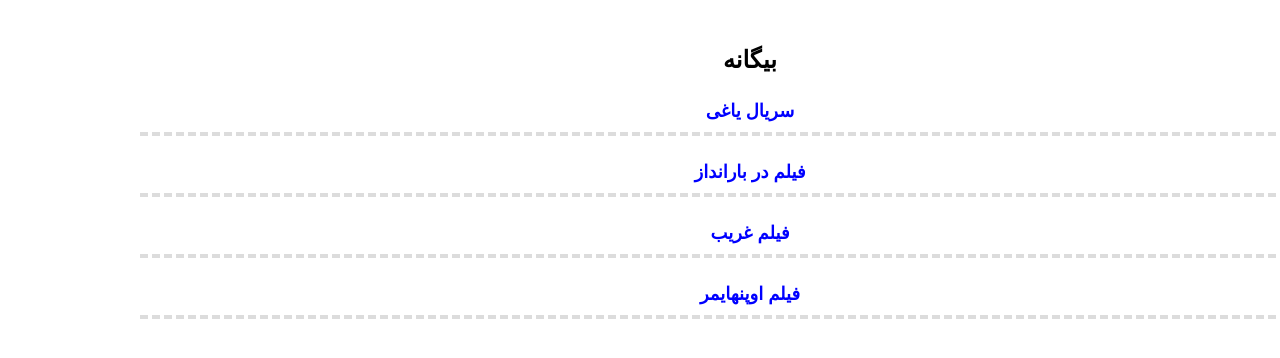
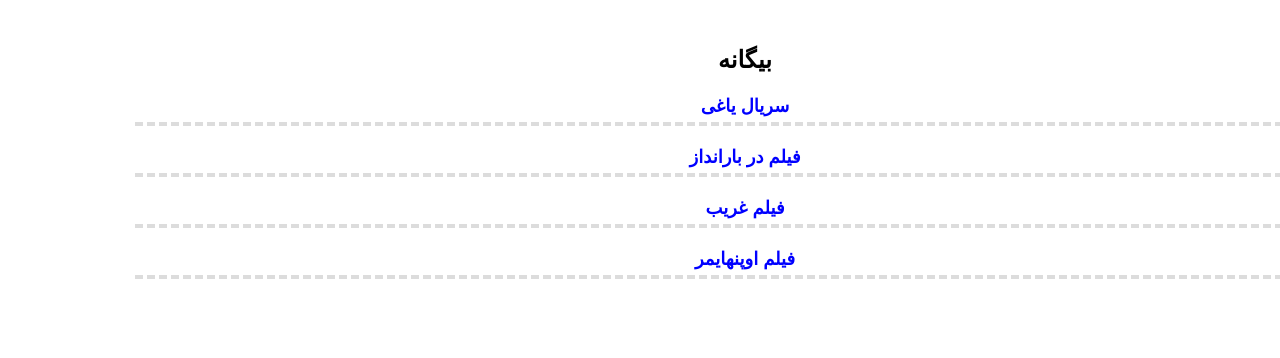
Before and after one commit to darkblog/darkblog.github.io, a Jekyll site: the page built from index.html, in a window 1280 px wide. Shown: the top 358 px of the page. Built offline with Jekyll 4.4.1, drawn with Linux system fonts in a browser that asks for light colours.

Commit message:
Update index.html

```diff
--- a/_layouts/index.html
+++ b/_layouts/index.html
@@ -6,7 +6,7 @@
 <title>بیگانه</title>
 <meta name="description" content="بیگانه">
 <link rel="canonical" href="https://biganeh.com/">
-<style amp-custom>body{font-family:sans-serif;margin:auto;padding:30px;text-align:center}h1{font-size:x-large}h2{font-size:large;padding:10px;border-bottom:4px dashed gainsboro}a{color:blue;text-decoration:none;padding:8px}</style>
+<style amp-custom>body{font-family:sans-serif;margin:auto;padding:30px;text-align:center}h1{font-size:x-large}h2{font-size:large;padding:5px;border-bottom:4px dashed gainsboro}a{color:blue;text-decoration:none;padding:8px}</style>
 </head>
 <body>
 <header>
```
